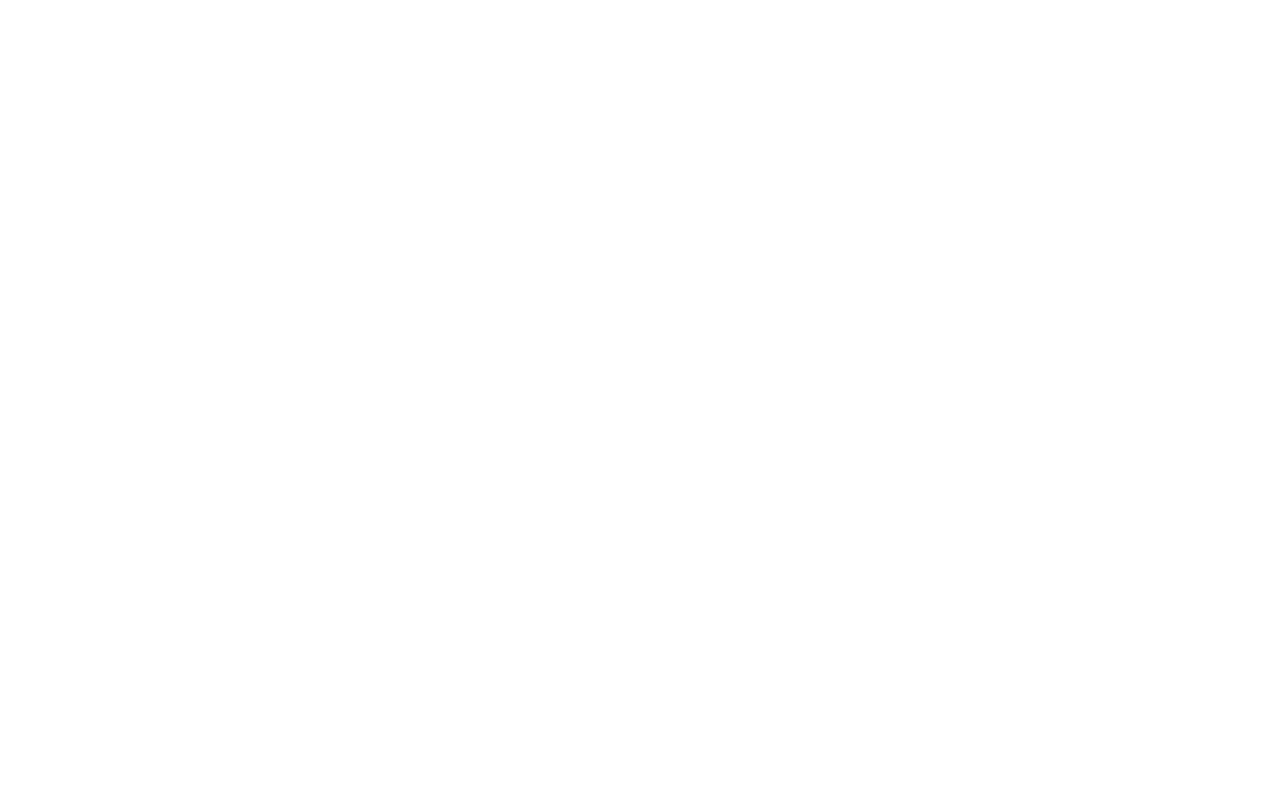
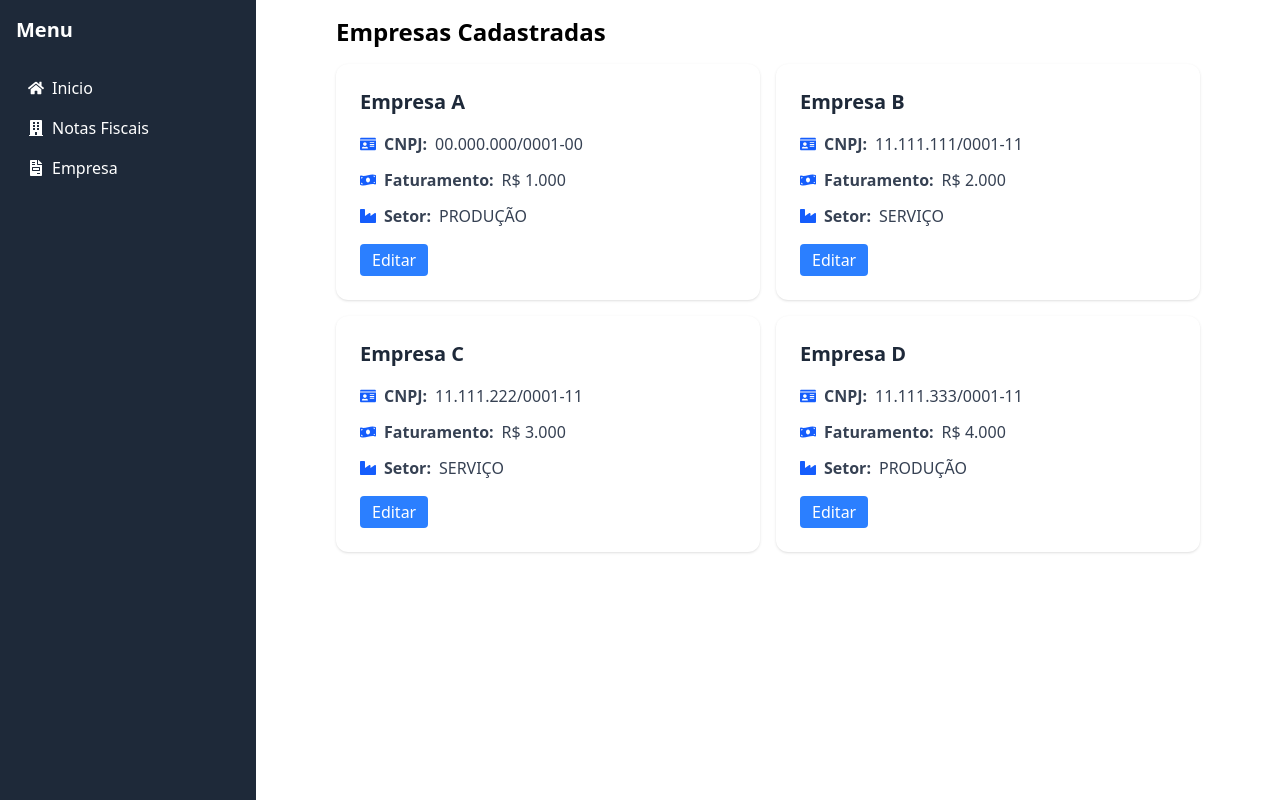
Before and after one commit to luizolivas/antecipacao-recebiveis, a React (Vite) app in the folder antecipacao-recebiveis-frontend/: page /lista-empresas in a window 1280 px wide. Before the commit this address had no page. Built offline with nearby package versions, Linux system fonts and the light colour scheme.

Commit message:
feat: implementa telas para listagem e criação de Empresas

```diff
--- /dev/null
+++ b/antecipacao-recebiveis-frontend/src/components/CompaniesCards.tsx
@@ -0,0 +1,51 @@
+import { FaIdCard, FaMoneyBillWave, FaIndustry } from "react-icons/fa";
+import { Sector } from "../types/enums/Sector";
+import type { Company } from "../types/Company";
+import { useNavigate } from "react-router-dom";
+
+interface Props {
+  company: Company;
+}
+
+const CompaniesCards = ({ company }: Props) => {
+  const navigate = useNavigate();
+
+  const handleEdit = () => {
+    navigate(`/empresa-detalhes/${company.id}/editar`);
+  };
+
+  return (
+    <div className="bg-white p-6 rounded-xl shadow max-w-full">
+      <h2 className="text-xl font-bold mb-4 text-gray-800">{company.nome}</h2>
+
+      <div className="space-y-3 text-base text-gray-700">
+        <div className="flex items-center gap-2">
+          <FaIdCard className="text-blue-600" />
+          <span className="font-semibold">CNPJ:</span> {company.cnpj}
+        </div>
+
+        <div className="flex items-center gap-2">
+          <FaMoneyBillWave className="text-blue-600" />
+          <span className="font-semibold">Faturamento:</span> R${" "}
+          {company.faturamentoMensal.toLocaleString("pt-BR")}
+        </div>
+
+        <div className="flex items-center gap-2">
+          <FaIndustry className="text-blue-600" />
+          <span className="font-semibold">Setor:</span> {Sector[company.setor]}
+        </div>
+
+        <div className="mt-4 flex gap-2">
+          <button
+            onClick={() => handleEdit()}
+            className="bg-blue-500 text-white px-3 py-1 rounded cursor-pointer"
+          >
+            Editar
+          </button>
+        </div>
+      </div>
+    </div>
+  );
+};
+
+export default CompaniesCards;
--- a/antecipacao-recebiveis-frontend/src/components/EntrepriseCard.tsx
+++ b/antecipacao-recebiveis-frontend/src/components/CompanyCardDetails.tsx
@@ -1,10 +1,11 @@
 import { useState, type FunctionComponent } from "react";
-import type { Enterprise } from "../types/Enterprise";
+import type { Company } from "../types/Company";
 import { Sector } from "../types/enums/Sector";
 
-const EnterpriseCard: FunctionComponent = () =>{
+const CompanyCardDetails: FunctionComponent = () =>{
 
-    const [enterprise, setEnterprise] = useState<Enterprise>({
+    const [company, setCompany] = useState<Company>({
+        id: 1,
         nome: '',
         cnpj: '',
         faturamentoMensal: 0,
@@ -14,7 +15,7 @@
 
     const handleChange = (e: React.ChangeEvent<HTMLInputElement | HTMLSelectElement>) => {
         const { name, value } = e.target
-        setEnterprise((prev) => ({
+        setCompany((prev) => ({
             ...prev,
             [name]: name === 'valor' ? Number(value) : value
         }))
@@ -29,7 +30,7 @@
                 <label className="block text-sm font-medium">Nome</label>
                 <input
                 type="text"
-                value={enterprise.nome}
+                value={company.nome}
                 onChange={handleChange}
                 className="w-full border border-gray-300 rounded px-2 py-1"
                 />
@@ -39,7 +40,7 @@
                 <label className="block text-sm font-medium">CNPJ</label>
                 <input
                 type="text"
-                value={enterprise.cnpj}
+                value={company.cnpj}
                 onChange={handleChange}
                 className="w-full border border-gray-300 rounded px-2 py-1"
                 />
@@ -50,7 +51,7 @@
                 <input
                     type="number"
                     name="dataVencimento"
-                    value={enterprise.faturamentoMensal}
+                    value={company.faturamentoMensal}
                     onChange={handleChange}
                     className="w-full border border-gray-300 rounded px-2 py-1"
                 />
@@ -60,7 +61,7 @@
                 <label className="block text-sm font-medium">Setor</label>
                 <select
                 name="setor"
-                value={enterprise.setor}
+                value={company.setor}
                 onChange={handleChange}
                 className="w-full border border-gray-300 rounded px-2 py-1"
                 >
@@ -79,4 +80,4 @@
     )
 }
 
-export default EnterpriseCard
+export default CompanyCardDetails
--- a/antecipacao-recebiveis-frontend/src/components/NfeCard.tsx
+++ b/antecipacao-recebiveis-frontend/src/components/NfeCardDetails.tsx
@@ -2,7 +2,7 @@
 import type { Nfe } from "../types/Nfe";
 import { useParams } from "react-router-dom";
 
-const NfeCard: FunctionComponent = () =>{
+const NfeCardDetails: FunctionComponent = () =>{
 
     const [nfe,setNfe] = useState<Nfe>({
         id: 0,
@@ -71,4 +71,4 @@
     )
 }
 
-export default NfeCard
+export default NfeCardDetails
--- a/antecipacao-recebiveis-frontend/src/components/SideBar.tsx
+++ b/antecipacao-recebiveis-frontend/src/components/SideBar.tsx
@@ -27,7 +27,7 @@
                     <FaBuilding />
                     Notas Fiscais
                     </Link>
-                    <Link to={'/empresa'} className="flex items-center gap-2 hover:bg-gray-700 rounded px-3 py-2">
+                    <Link to={'/lista-empresas'} className="flex items-center gap-2 hover:bg-gray-700 rounded px-3 py-2">
                     <FaFileInvoice />
                     Empresa
                     </Link>
--- /dev/null
+++ b/antecipacao-recebiveis-frontend/src/pages/CompanyDetails.tsx
@@ -0,0 +1,19 @@
+import { Link } from "react-router-dom";
+import CompanyCardDetails from "../components/CompanyCardDetails";
+
+const CompanyDetails = () => {
+  return (
+    <div className="max-w-2xl mx-auto bg-white shadow rounded-lg p-6 flex flex-col gap-6">
+      <CompanyCardDetails />
+
+      <Link
+        to="/lista-empresas"
+        className="self-start bg-blue-600 text-white px-4 py-2 rounded hover:bg-blue-700 transition cursor-pointer"
+      >
+        Voltar
+      </Link>
+    </div>
+  );
+};
+
+export default CompanyDetails;
--- /dev/null
+++ b/antecipacao-recebiveis-frontend/src/pages/ListCompanies.tsx
@@ -0,0 +1,64 @@
+import { useEffect, useState } from "react";
+import type { Company } from "../types/Company";
+import CompanyCard from "../components/CompaniesCards";
+
+const ListCompanies = () => {
+  const [companies, setCompanies] = useState<Company[]>([]);
+  const [loading, setLoading] = useState(true);
+
+  useEffect(() => {
+    const data: Company[] = [
+      {
+        id: 1,
+        nome: "Empresa A",
+        cnpj: "00.000.000/0001-00",
+        faturamentoMensal: 1000,
+        setor: 0,
+      },
+      {
+        id: 2,
+        nome: "Empresa B",
+        cnpj: "11.111.111/0001-11",
+        faturamentoMensal: 2000,
+        setor: 1,
+      },
+      {
+        id: 3,
+        nome: "Empresa C",
+        cnpj: "11.111.222/0001-11",
+        faturamentoMensal: 3000,
+        setor: 1,
+      },
+
+      {
+        id: 4,
+        nome: "Empresa D",
+        cnpj: "11.111.333/0001-11",
+        faturamentoMensal: 4000,
+        setor: 0,
+      },
+    ];
+    setCompanies(data);
+    setLoading(false);
+  }, []);
+
+  return (
+    <div className="max-w-4xl mx-auto p-4">
+      <h1 className="text-2xl font-bold mb-4">Empresas Cadastradas</h1>
+
+      {loading ? (
+        <p className="text-gray-600">Carregando empresas...</p>
+      ) : companies.length === 0 ? (
+        <p className="text-gray-600">Nenhuma empresa cadastrada.</p>
+      ) : (
+        <div className="grid grid-cols-1 sm:grid-cols-2 gap-4">
+          {companies.map((company) => (
+            <CompanyCard key={company.id} company={company} />
+          ))}
+        </div>
+      )}
+    </div>
+  );
+};
+
+export default ListCompanies;
--- a/antecipacao-recebiveis-frontend/src/pages/NfeScreen.tsx
+++ b/antecipacao-recebiveis-frontend/src/pages/NfeDetails.tsx
@@ -1,4 +1,4 @@
-import NfeCard from '../components/NfeCard'
+import NfeCard from '../components/NfeCardDetails'
 import { Link } from 'react-router-dom'
 
 
--- a/antecipacao-recebiveis-frontend/src/pages/RegisterEntreprise.tsx
+++ b/antecipacao-recebiveis-frontend/src/pages/RegisterCompany.tsx
@@ -1,4 +1,4 @@
-import EnterpriseCard from '../components/EntrepriseCard'
+import CompanyCard from '../components/CompanyCardDetails'
 import { Link } from 'react-router-dom'
 
 
@@ -8,7 +8,7 @@
   return (
     <div className="max-w-2xl mx-auto bg-white shadow rounded-lg p-6">
       <h1 className="text-2xl font-bold mb-4">Cadastre sua Empresa</h1>
-        <EnterpriseCard></EnterpriseCard>
+        <CompanyCard></CompanyCard>
         <Link to={'/'}>Voltar</Link>
     </div>
   )
--- a/antecipacao-recebiveis-frontend/src/routes/AppRoutes.tsx
+++ b/antecipacao-recebiveis-frontend/src/routes/AppRoutes.tsx
@@ -1,9 +1,10 @@
 import { BrowserRouter, Routes, Route } from 'react-router-dom'
 import Home from '../pages/Home'
-import NfeScreen from '../pages/NfeScreen'
+import NfeScreen from '../pages/NfeDetails'
 import SideBar from '../components/SideBar'
-import RegisterEntreprise from '../pages/RegisterEntreprise'
 import ListNfe from '../pages/ListNfe'
+import ListCompanies from '../pages/ListCompanies'
+import CompanyDetails from '../pages/CompanyDetails'
 
 
 const AppRoutes = () => {
@@ -15,7 +16,8 @@
           <Route path="/lista-notas-fiscais" element={<ListNfe />} />
           <Route path="/notas-fiscais/nova" element={<NfeScreen />} />
           <Route path="/notas-fiscais/:id/editar" element={<NfeScreen />} />
-          <Route path="/empresa" element={<RegisterEntreprise />} />
+          <Route path="/lista-empresas" element={<ListCompanies />} />
+          <Route path="/empresa-detalhes/:id/editar" element={<CompanyDetails />} />
         </Route>
 
       </Routes>
--- a/antecipacao-recebiveis-frontend/src/types/Enterprise.ts
+++ b/antecipacao-recebiveis-frontend/src/types/Company.ts
@@ -1,6 +1,7 @@
 import type { Sector } from "./enums/Sector"
 
-export interface Enterprise {
+export interface Company {
+  id: number,
   nome: string
   cnpj: string
   faturamentoMensal: number
```
